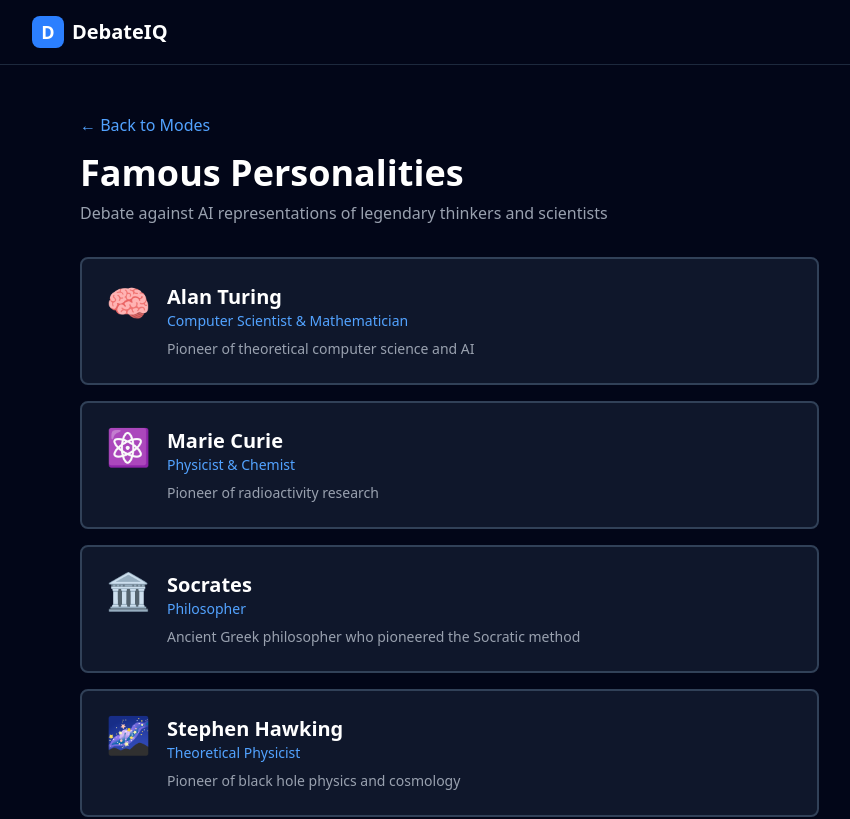
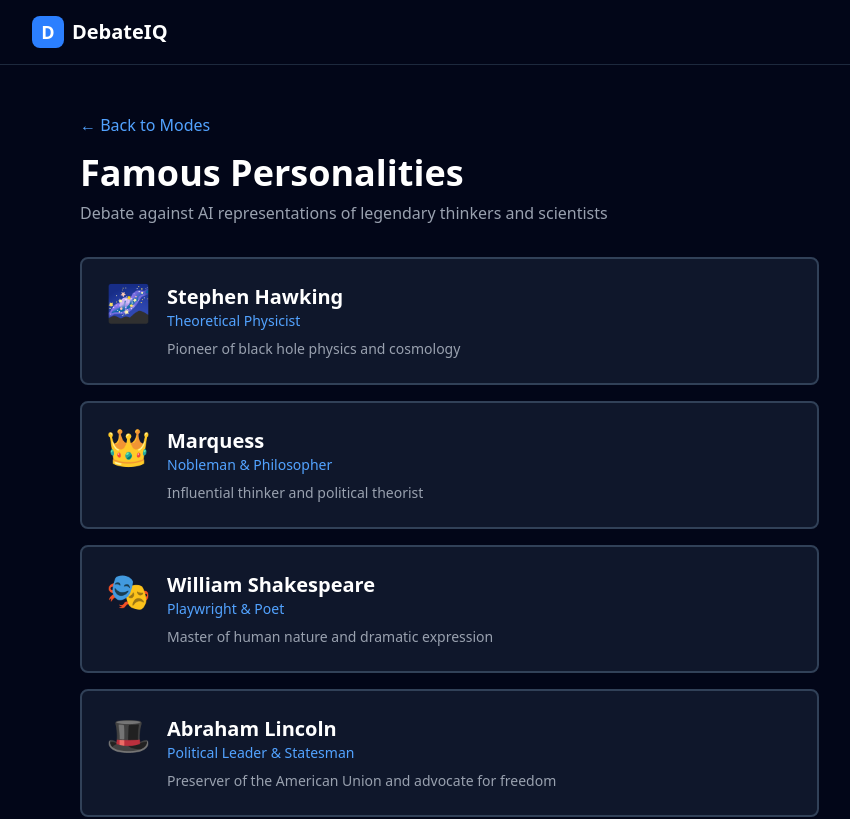
Before and after one commit to Saketh1101/debatesavy, a Next.js app: page /modes/famous in a window 1280 px wide. Shown: the top 819 px of the page, without its empty margins (0-850 px from the left). Built offline with nearby package versions, Linux system fonts and the light colour scheme; sample sign-in values are in the browser's storage.

Commit message:
famous personalities

```diff
--- a/app/api/debates/famous/route.ts
+++ b/app/api/debates/famous/route.ts
@@ -3,33 +3,6 @@
 
 // Mock famous personalities database
 const famousPersonalities = [
-    {
-        id: 'alan_turing',
-        name: 'Alan Turing',
-        title: 'Computer Scientist & Mathematician',
-        description: 'Pioneer of theoretical computer science and AI',
-        argumentStyle: 'Logical, mathematical, probes assumptions deeply',
-        keyBeliefs: 'Believes in the possibility of machine intelligence',
-        background: 'Turing was a brilliant mathematician who helped crack the Enigma code and pioneered computer science.',
-    },
-    {
-        id: 'marie_curie',
-        name: 'Marie Curie',
-        title: 'Physicist & Chemist',
-        description: 'Pioneer of radioactivity research',
-        argumentStyle: 'Evidence-based, persistent, challenges conventional wisdom',
-        keyBeliefs: 'Science transcends gender and borders',
-        background: 'First woman to win Nobel Prize, conducted pioneering research on radioactivity.',
-    },
-    {
-        id: 'socrates',
-        name: 'Socrates',
-        title: 'Philosopher',
-        description: 'Ancient Greek philosopher who pioneered the Socratic method',
-        argumentStyle: 'Questions assumptions, uses dialogue to find truth',
-        keyBeliefs: 'True knowledge comes from self-examination',
-        background: 'Ancient Greek philosopher known for his method of inquiry and wisdom.',
-    },
     {
         id: 'stephen_hawking',
         name: 'Stephen Hawking',
@@ -38,6 +11,33 @@
         argumentStyle: 'Scientific rigor, explains complex ideas simply',
         keyBeliefs: 'Universe operates by physical laws',
         background: 'Renowned cosmologist who made groundbreaking discoveries about black holes.',
+    },
+    {
+        id: 'marquess',
+        name: 'Marquess',
+        title: 'Nobleman & Philosopher',
+        description: 'Influential thinker and political theorist',
+        argumentStyle: 'Eloquent, philosophical, references classical knowledge',
+        keyBeliefs: 'Society requires structure and intellectual discourse',
+        background: 'A distinguished nobleman known for philosophical inquiry and political thought.',
+    },
+    {
+        id: 'shakespeare',
+        name: 'William Shakespeare',
+        title: 'Playwright & Poet',
+        description: 'Master of human nature and dramatic expression',
+        argumentStyle: 'Poetic, uses literary examples, explores human psychology',
+        keyBeliefs: 'All the world is a stage; human nature is complex and multifaceted',
+        background: 'Greatest playwright in the English language, renowned for exploring the depths of human emotion and society.',
+    },
+    {
+        id: 'abraham_lincoln',
+        name: 'Abraham Lincoln',
+        title: 'Political Leader & Statesman',
+        description: 'Preserver of the American Union and advocate for freedom',
+        argumentStyle: 'Humble yet persuasive, uses historical examples and moral reasoning',
+        keyBeliefs: 'Liberty and equality are fundamental rights of all people',
+        background: 'American president who led the nation through the Civil War and championed the abolition of slavery.',
     },
 ];
 
--- a/app/modes/famous/page.tsx
+++ b/app/modes/famous/page.tsx
@@ -21,33 +21,6 @@
     // Mock famous personalities
     const personalities = [
         {
-            id: 'alan_turing',
-            name: 'Alan Turing',
-            title: 'Computer Scientist & Mathematician',
-            description: 'Pioneer of theoretical computer science and AI',
-            argumentStyle: 'Logical, mathematical, probes assumptions deeply',
-            keyBeliefs: 'Believes in the possibility of machine intelligence',
-            image: '🧠'
-        },
-        {
-            id: 'marie_curie',
-            name: 'Marie Curie',
-            title: 'Physicist & Chemist',
-            description: 'Pioneer of radioactivity research',
-            argumentStyle: 'Evidence-based, persistent, challenges conventional wisdom',
-            keyBeliefs: 'Science transcends gender and borders',
-            image: '⚛️'
-        },
-        {
-            id: 'socrates',
-            name: 'Socrates',
-            title: 'Philosopher',
-            description: 'Ancient Greek philosopher who pioneered the Socratic method',
-            argumentStyle: 'Questions assumptions, uses dialogue to find truth',
-            keyBeliefs: 'True knowledge comes from self-examination',
-            image: '🏛️'
-        },
-        {
             id: 'stephen_hawking',
             name: 'Stephen Hawking',
             title: 'Theoretical Physicist',
@@ -57,22 +30,31 @@
             image: '🌌'
         },
         {
-            id: 'aristotle',
-            name: 'Aristotle',
-            title: 'Philosopher',
-            description: 'Ancient Greek philosopher and polymath',
-            argumentStyle: 'Systematic, categorical, seeks the golden mean',
-            keyBeliefs: 'Virtue lies between extremes',
-            image: '📚'
+            id: 'marquess',
+            name: 'Marquess',
+            title: 'Nobleman & Philosopher',
+            description: 'Influential thinker and political theorist',
+            argumentStyle: 'Eloquent, philosophical, references classical knowledge',
+            keyBeliefs: 'Society requires structure and intellectual discourse',
+            image: '👑'
         },
         {
-            id: 'jane_goodall',
-            name: 'Jane Goodall',
-            title: 'Primatologist & Conservationist',
-            description: 'Pioneered the study of wild chimpanzees',
-            argumentStyle: 'Observation-based, compassionate, patient',
-            keyBeliefs: 'All creatures deserve dignity and respect',
-            image: '🐵'
+            id: 'shakespeare',
+            name: 'William Shakespeare',
+            title: 'Playwright & Poet',
+            description: 'Master of human nature and dramatic expression',
+            argumentStyle: 'Poetic, uses literary examples, explores human psychology',
+            keyBeliefs: 'All the world is a stage; human nature is complex and multifaceted',
+            image: '🎭'
+        },
+        {
+            id: 'abraham_lincoln',
+            name: 'Abraham Lincoln',
+            title: 'Political Leader & Statesman',
+            description: 'Preserver of the American Union and advocate for freedom',
+            argumentStyle: 'Humble yet persuasive, uses historical examples and moral reasoning',
+            keyBeliefs: 'Liberty and equality are fundamental rights of all people',
+            image: '🎩'
         }
     ];
 
```
